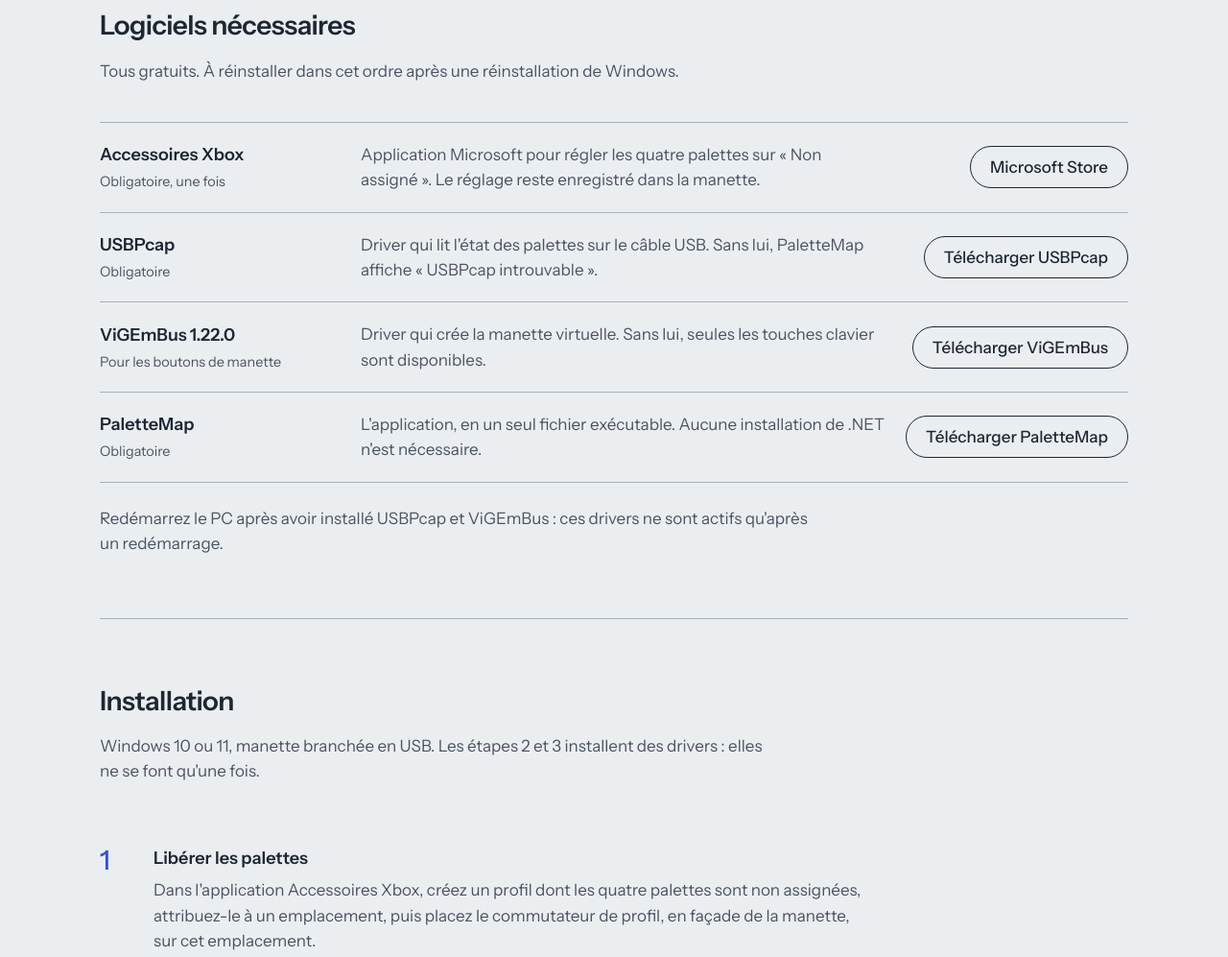
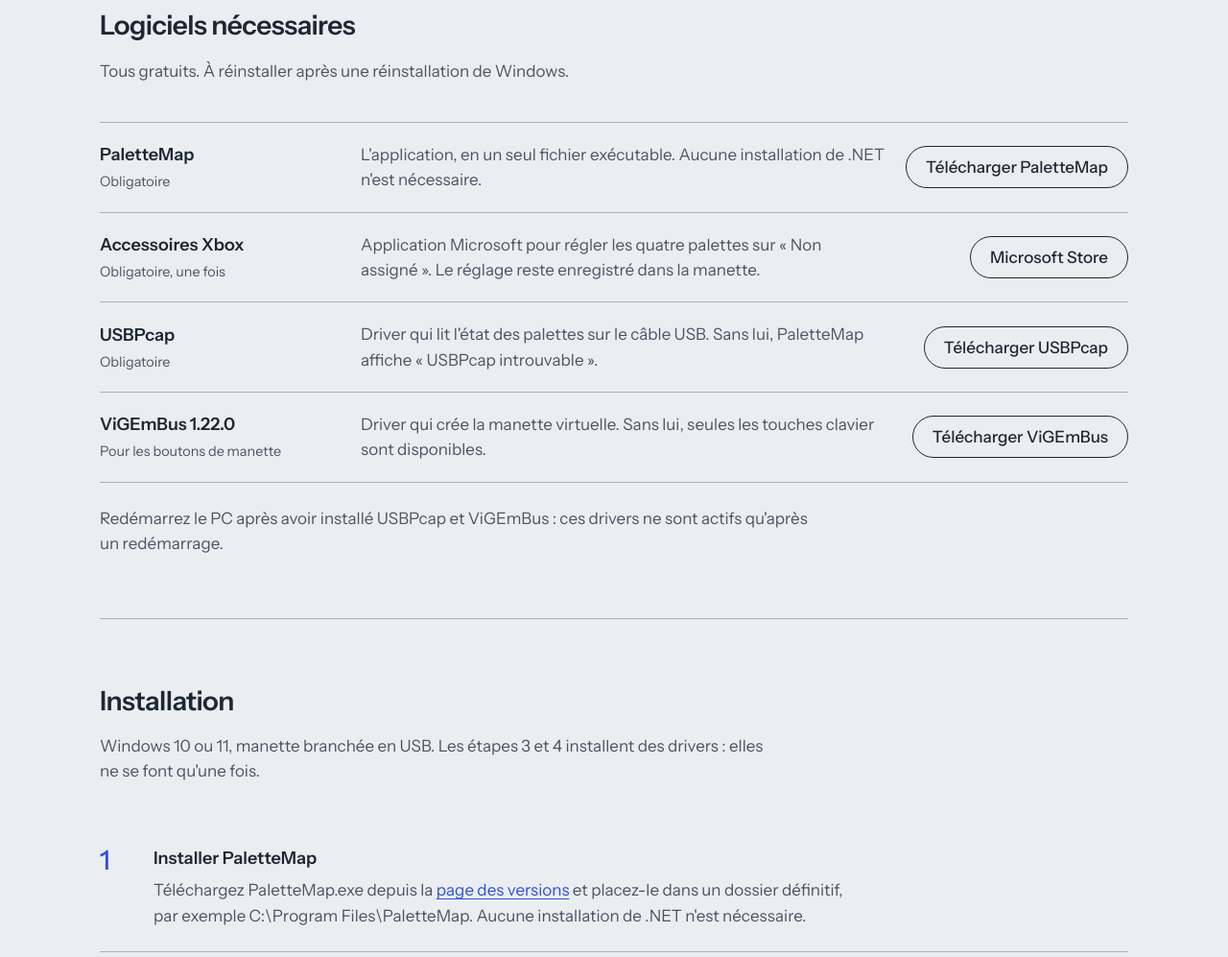
Before and after one commit to Ninjathune-Human/PaletteMap, a plain HTML site: page index.html in a window 1280 px wide. Shown: the part 1100-2097 px from the top of the page at 96% size. Drawn offline with Linux system fonts and the light colour scheme.

Commit message:
Installer PaletteMap en première étape
Page web et README : l'installation de PaletteMap passe en étape 1,
suivie d'Accessoires Xbox, USBPcap, ViGEmBus et du premier lancement.
PaletteMap figure aussi en tête de la liste des logiciels.

Co-Authored-By: Claude Opus 5.5 <noreply@anthropic.com>
Claude-Session: https://claude.ai/code/session_01AAmNf5nNMbb5R8uSGzyQYm

```diff
--- a/index.html
+++ b/index.html
@@ -159,8 +159,13 @@ footer { padding: 32px 0 48px; border-top: 1px solid var(--line); color: var(--m
 
     <section id="logiciels">
       <h2>Logiciels nécessaires</h2>
-      <p class="intro">Tous gratuits. À réinstaller dans cet ordre après une réinstallation de Windows.</p>
+      <p class="intro">Tous gratuits. À réinstaller après une réinstallation de Windows.</p>
       <ul class="soft">
+        <li>
+          <h3>PaletteMap<span class="req">Obligatoire</span></h3>
+          <p>L'application, en un seul fichier exécutable. Aucune installation de .NET n'est nécessaire.</p>
+          <a class="get" href="https://github.com/ninjathune-human/PaletteMap/releases/latest">Télécharger PaletteMap</a>
+        </li>
         <li>
           <h3>Accessoires Xbox<span class="req">Obligatoire, une fois</span></h3>
           <p>Application Microsoft pour régler les quatre palettes sur «&nbsp;Non assigné&nbsp;». Le réglage reste enregistré dans la manette.</p>
@@ -176,23 +181,19 @@ footer { padding: 32px 0 48px; border-top: 1px solid var(--line); color: var(--m
           <p>Driver qui crée la manette virtuelle. Sans lui, seules les touches clavier sont disponibles.</p>
           <a class="get" href="https://github.com/nefarius/ViGEmBus/releases">Télécharger ViGEmBus</a>
         </li>
-        <li>
-          <h3>PaletteMap<span class="req">Obligatoire</span></h3>
-          <p>L'application, en un seul fichier exécutable. Aucune installation de .NET n'est nécessaire.</p>
-          <a class="get" href="https://github.com/ninjathune-human/PaletteMap/releases/latest">Télécharger PaletteMap</a>
-        </li>
       </ul>
       <p class="note">Redémarrez le PC après avoir installé USBPcap et ViGEmBus : ces drivers ne sont actifs qu'après un redémarrage.</p>
     </section>
 
     <section id="installation">
       <h2>Installation</h2>
-      <p class="intro">Windows 10 ou 11, manette branchée en USB. Les étapes 2 et 3 installent des drivers : elles ne se font qu'une fois.</p>
+      <p class="intro">Windows 10 ou 11, manette branchée en USB. Les étapes 3 et 4 installent des drivers : elles ne se font qu'une fois.</p>
       <ol class="steps">
+        <li><div><h3>Installer PaletteMap</h3><p>Téléchargez PaletteMap.exe depuis la <a href="https://github.com/ninjathune-human/PaletteMap/releases/latest">page des versions</a> et placez-le dans un dossier définitif, par exemple C:\Program Files\PaletteMap. Aucune installation de .NET n'est nécessaire.</p></div></li>
         <li><div><h3>Libérer les palettes</h3><p>Dans l'application Accessoires Xbox, créez un profil dont les quatre palettes sont non assignées, attribuez-le à un emplacement, puis placez le commutateur de profil, en façade de la manette, sur cet emplacement.</p></div></li>
         <li><div><h3>Installer USBPcap</h3><p>Depuis <a href="https://desowin.org/usbpcap/">desowin.org/usbpcap</a>, ou en cochant l'option «&nbsp;Install USBPcap&nbsp;» (décochée par défaut) dans l'installateur de <a href="https://www.wireshark.org/">Wireshark</a>.</p></div></li>
         <li><div><h3>Installer ViGEmBus</h3><p>Version 1.22.0, depuis la <a href="https://github.com/nefarius/ViGEmBus/releases">page officielle des versions</a>, rubrique Assets. Facultatif si vous n'affectez que des touches clavier. Redémarrez ensuite le PC.</p></div></li>
-        <li><div><h3>Lancer PaletteMap</h3><p>Téléchargez-le depuis la <a href="https://github.com/ninjathune-human/PaletteMap/releases/latest">page des versions</a>, lancez-le et acceptez la demande d'autorisation de Windows (si un écran bleu SmartScreen apparaît : Informations complémentaires, puis Exécuter quand même), cliquez sur une palette pour choisir ses boutons ou sa touche, et cochez le lancement au démarrage de Windows.</p></div></li>
+        <li><div><h3>Lancer PaletteMap</h3><p>Acceptez la demande d'autorisation de Windows (si un écran bleu SmartScreen apparaît : Informations complémentaires, puis Exécuter quand même). Cliquez sur une palette pour choisir ses boutons ou sa touche, et cochez le lancement au démarrage de Windows.</p></div></li>
       </ol>
     </section>
 
```
Also changed, not shown: 1 other file.
